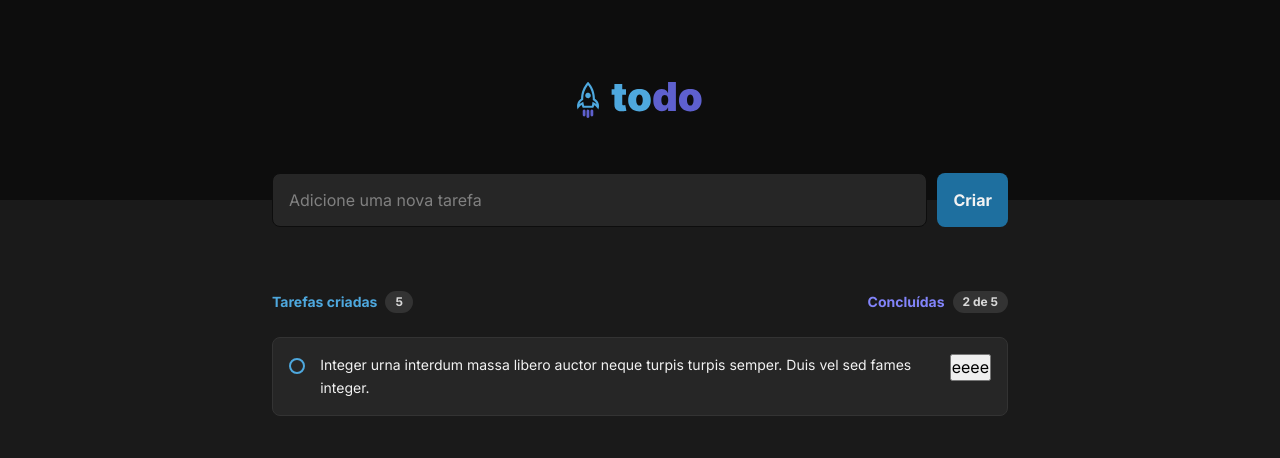
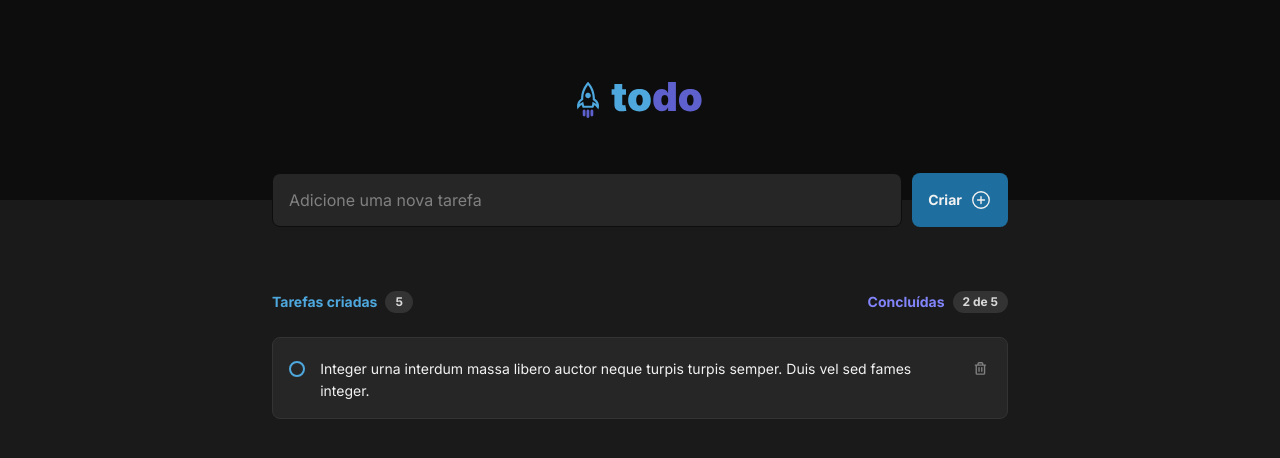
Before and after one commit to EdeiltonSO/2do, a React (Vite) app: page / in a window 1280 px wide. Shown: the top 458 px of the page. Built offline with nearby package versions, Linux system fonts and the light colour scheme.

Commit message:
feat: add plus and trash icons

```diff
--- a/package.json
+++ b/package.json
@@ -10,6 +10,7 @@
     "preview": "vite preview"
   },
   "dependencies": {
+    "@phosphor-icons/react": "^2.0.10",
     "react": "^18.2.0",
     "react-dom": "^18.2.0",
     "styled-components": "^6.0.7"
--- a/src/pages/Home/index.tsx
+++ b/src/pages/Home/index.tsx
@@ -1,6 +1,6 @@
+import { Trash, PlusCircle } from "@phosphor-icons/react";
 import logo2do from '../../assets/logo.svg'
-
-import { Button, Checkbox, FormContainer, Header, Task, TaskContainer, TaskCounter, TaskHeader, TaskInput, TaskList } from "./styles";
+import { Button, Checkbox, FormContainer, Header, Task, TaskContainer, TaskCounter, TaskHeader, TaskInput, TaskList, TrashButton } from "./styles";
 
 export function Home() {
     return (
@@ -11,7 +11,10 @@ export function Home() {
                 <FormContainer>
                     <form onSubmit={() => {}} action="">
                         <TaskInput placeholder='Adicione uma nova tarefa' type="text" />
-                        <Button>Criar</Button>
+                        <Button>
+                            Criar
+                            <PlusCircle size={22} />
+                        </Button>
                     </form>
                 </FormContainer>
             </Header>
@@ -34,7 +37,11 @@ export function Home() {
                         </label>
 
                         <p>Integer urna interdum massa libero auctor neque turpis turpis semper. Duis vel sed fames integer.</p>
-                        <button>eeee</button>
+                        <label>
+                            <TrashButton>
+                                <Trash weight="bold" />
+                            </TrashButton>
+                        </label>
                     </Task>
                 </TaskList>
             </TaskContainer>
--- a/src/pages/Home/styles.ts
+++ b/src/pages/Home/styles.ts
@@ -43,6 +43,7 @@ export const TaskInput = styled.input`
 `;
 
 export const Button = styled.button`
+    display: flex;
     height: 3.375rem;
     border: none;
     padding: 1rem;
@@ -51,7 +52,10 @@ export const Button = styled.button`
     border-radius: 8px;
     font-weight: bold;
     cursor: pointer;
-    transition: 0.2s;
+    transition: 0.1s;
+    font-size: 14px;
+    align-items: center;
+    gap: 8px;
 
     &:hover {
         background-color: ${props => props.theme.blue};
@@ -112,9 +116,10 @@ export const Task = styled.li`
     width: 100%;
     height: fit-content;
     list-style: none;
-    padding: 1rem;
+    padding: 1.2rem 1rem 1rem 1rem;
     font-size: 0.875rem;
     background-color: ${props => props.theme.gray500};
+    // alterar borda quando a task estiver concluída
     border: 1px solid ${props => props.theme.gray400};
     border-radius: 8px;
 
@@ -129,21 +134,23 @@ export const Task = styled.li`
 
     p {
         width: 100%;
-        line-height: 1.4rem;
+        // alterar color e riscar quando a task estiver concluída
+        color: ${props => props.theme.gray100};
+        // text-decoration: line-through;
     }
 `;
 
 export const Checkbox = styled.input.attrs({ type: 'checkbox' })`
     appearance: none;
     position: relative;
-    width: 16px;
-    height: 16px;
+    width: 1rem;
+    height: 1rem;
 
     margin-top: 0.2rem;
     border-radius: 50%;
     background-color: transparent;
     border: 2px solid ${props => props.theme.blue};
-    transition: 0.2s;
+    transition: 0.1s;
 
     &:hover {
         border: 2px solid ${props => props.theme.blueDark};
@@ -160,7 +167,6 @@ export const Checkbox = styled.input.attrs({ type: 'checkbox' })`
 
         &::after {
             content: '';
-            font-size: 12px;
 
             position: absolute;
             top: 45%;
@@ -174,3 +180,24 @@ export const Checkbox = styled.input.attrs({ type: 'checkbox' })`
         }
     }
 `;
+
+export const TrashButton = styled.button`
+    width: 1.3rem;
+    height: 1.3rem;
+    padding: 3px;
+    display: flex;
+    justify-content: center;
+    align-items: center;
+    border: none;
+    border-radius: 4px;
+    padding-top: 0.3rem;
+    background-color: transparent;
+    color: ${props => props.theme.gray300};
+    cursor: pointer;
+    transition: 0.1s;
+
+    &:hover {
+        background-color: ${props => props.theme.gray400};
+        color: ${props => props.theme.danger};
+    }
+`;
```
Also changed, not shown: 1 other file (tests, documents, lock files or other folders).
